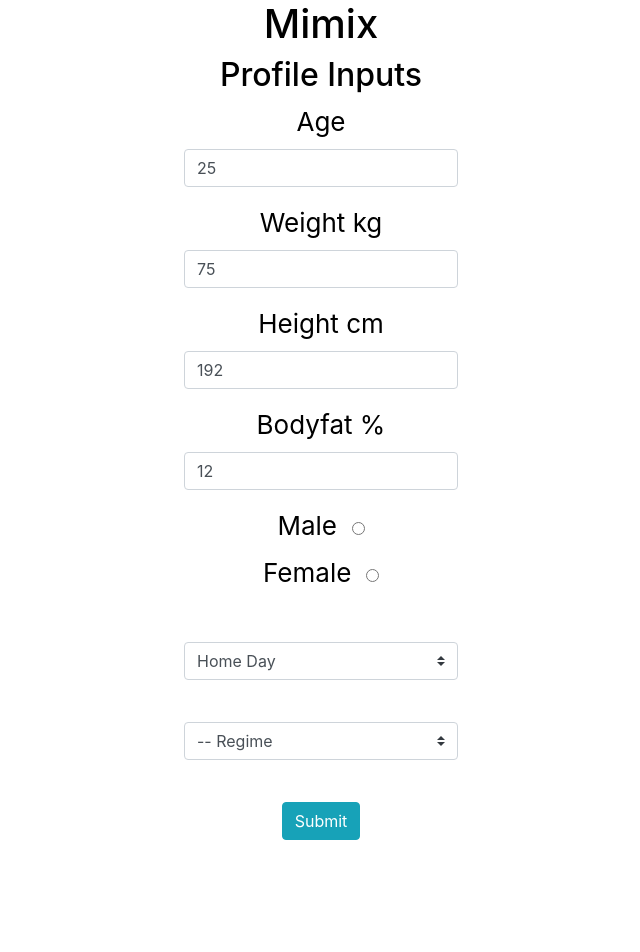
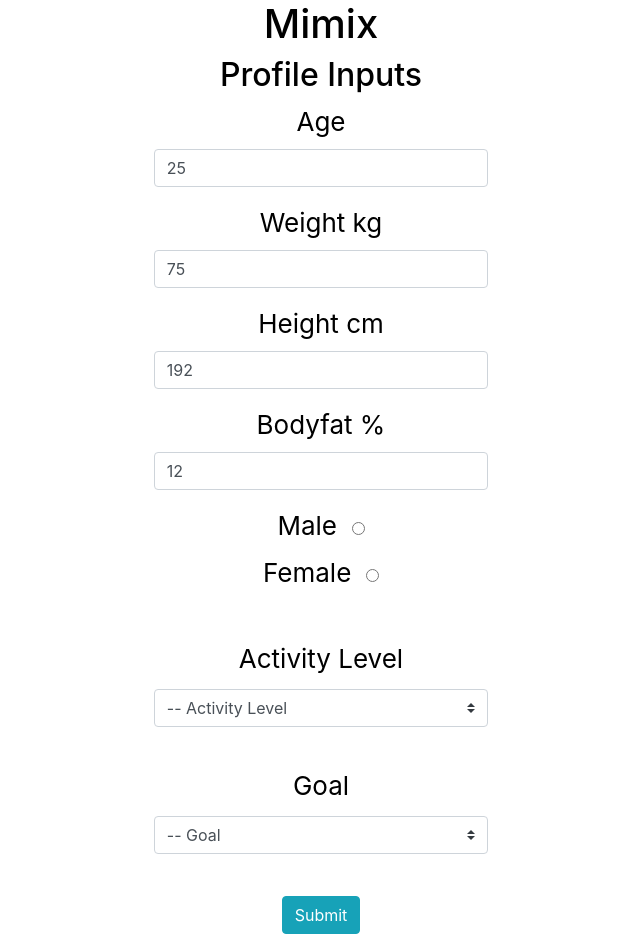
Before and after one commit to lb0wer/goop, a React (Create React App) app: page / in a window 1280 px wide. Shown: the top 952 px of the page, without its empty margins (319-959 px from the left). Before the commit the page ends 879 px from the top, so only its background shows below. Built offline with nearby package versions, Linux system fonts and the light colour scheme.

Commit message:
ui profile input clean up

```diff
--- a/src/components/inputs/profile-input.js
+++ b/src/components/inputs/profile-input.js
@@ -121,8 +121,9 @@
           </div>
           <br/>
           <div value={this.state.activity} onChange={this.handleActivity.bind(this)}>
-            <select className="custom-select" defaultValue="1">
-              <option value="0">-- Activity Level</option>
+            <label>Activity Level</label>
+            <select className="custom-select" defaultValue="0">
+              <option>-- Activity Level</option>
               <option value="1">Home Day</option>
               <option value="1.2">Work Day</option>
               <option value="1.5">Work + Gym Day</option>
@@ -130,11 +131,12 @@
           </div>
           <br/>
           <div value={this.state.regime} onChange={this.handleRegime.bind(this)}>
-            <select className="custom-select">
-              <option defaultValue="maintain">-- Regime</option>
-              <option value="bulk">Bulk</option>
+            <label>Goal</label>
+            <select className="custom-select" defaultValue="1">
+              <option>-- Goal</option>
               <option value="cut">Cut</option>
               <option value="maintain">Maintain</option>
+              <option value="bulk">Bulk</option>
             </select>
           </div>
           <br />
--- /dev/null
+++ b/src/components/outputs/nutrient-checker.js
@@ -0,0 +1,46 @@
+import React, { Component } from 'react';
+
+export class NutrientChecker extends Component {
+
+  getMacrosRows() {
+    return Object.entries(this.props.macrosData).map( ([ macros, amount ], i) => {
+      return this.getMacrosRow(macros, amount, i);
+    })
+  }
+
+  getMacrosRow(macros, amount, i) {
+    return (
+      <tr key={i}>
+        <td scope="row">{macros}</td>
+        <td>{Math.round(amount)}</td>
+      </tr>
+    )
+  }
+
+ /*  render() {
+    return (
+      <div>
+        <h2>Macros</h2>
+        <table className="table">
+          <thead>
+            <tr>
+              <th scope="col">Macros</th>
+              <th scope="col">Amount</th>
+            </tr>
+          </thead>
+          <tbody>
+            {this.getMacrosRows()}
+          </tbody>
+        </table>
+      </div>
+    )
+  } */
+
+  render() {
+    return (
+      <div>
+        <h2>NutrientChecker</h2>
+      </div>
+    )
+  }
+}
--- a/src/components/outputs/outputs.js
+++ b/src/components/outputs/outputs.js
@@ -1,8 +1,9 @@
 import React, { Component } from 'react';
 import { Macros } from './macros-display';
 import { Recipe } from './recipe-display';
+import { NutrientChecker } from './nutrient-checker';
 import { createRecipe } from '../../model/recipe';
-import { createNutriRequirements } from '../../model/nutriRequirements';
+import { createNutriRequirements } from '../../model/nutri-requirements';
 
 
 export class Outputs extends Component {
@@ -15,6 +16,7 @@
       <div>
         <Macros macrosData={macros}/>
         <Recipe recipeData={recipe}/>
+        <NutrientChecker/>
       </div>
     )
   }
```
Also changed, not shown: src/model/check-nutients.js (renamed from src/model/check-macros.js), src/model/nutri-requirements.js (renamed from src/model/nutriRequirements.js).
